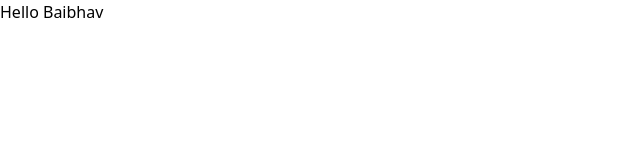
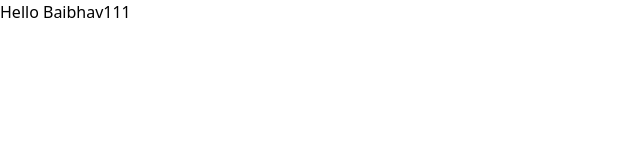
Before and after one commit to baibhav007/nextShareUrl, a Next.js app: page / in a window 1280 px wide. Shown: the top 160 px of the page, without its empty margins (0-640 px from the left). Built offline with nearby package versions, Linux system fonts and the light colour scheme.

Commit message:
changes in the code

```diff
--- a/src/app/[offerId]/page.js
+++ b/src/app/[offerId]/page.js
@@ -27,8 +27,8 @@ export async function generateMetadata({ params }) {
         images: [
           {
             url: "/loyaltty.png",
-            width: 800,
-            height: 600,
+            width: 400,
+            height: 300,
             alt: "Deal Not Found Image",
           },
         ],
--- a/src/app/page.js
+++ b/src/app/page.js
@@ -1,6 +1,6 @@
 
 export default function Home() {
   return (
-    <h1>Hello Baibhav</h1>
+    <h1>Hello Baibhav111</h1>
   );
 }
```
